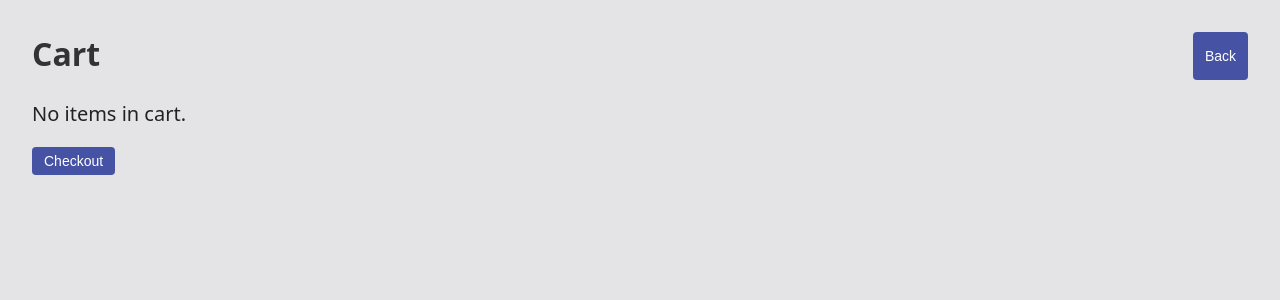
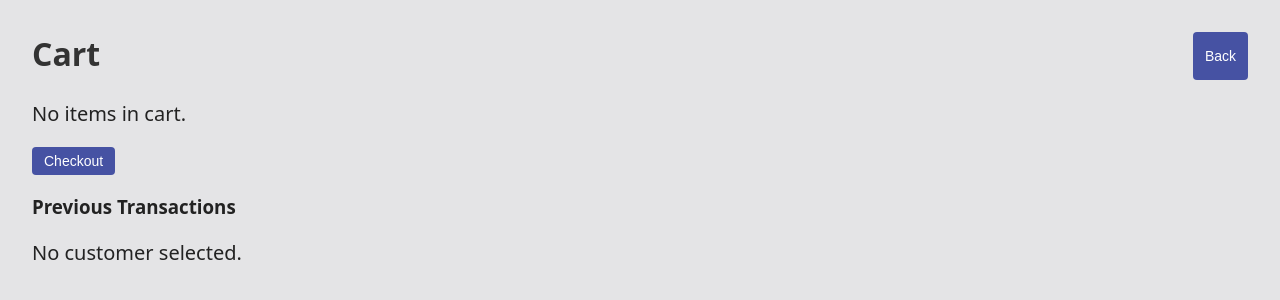
Before and after one commit to NatalieParker/CSE-111-Project, a Flask app: page /cart in a window 1280 px wide. Shown: the top 300 px of the page. Run offline with Flask 3, Linux system fonts and the light colour scheme.

Commit message:
Added Previous Transactions

```diff
--- a/app.py
+++ b/app.py
@@ -7,7 +7,7 @@ app = Flask(__name__)
 
 def get_db_connection():
     conn = sqlite3.connect(DB_PATH)
-    conn.row_factory = sqlite3.Row  # so we can access columns by name
+    conn.row_factory = sqlite3.Row
     return conn
 
 @app.route("/")
@@ -155,5 +155,43 @@ def checkout():
 
     return {"message": "Checkout successful", "transactionKey": new_tkey}
 
+@app.route("/transactions")
+def get_transactions():
+    customer_id = request.args.get("customerId")
+
+    if not customer_id:
+        return jsonify({"error": "Missing customerId"}), 400
+
+    conn = get_db_connection()
+    cur = conn.cursor()
+
+    cur.execute("""
+        SELECT t.t_transactionKey,
+               t.t_transactiondate,
+               t.t_totalpayment,
+               t.t_transactionstatus,
+               s.s_name AS store_name
+        FROM transactions t
+        JOIN store s ON t.t_storeKey = s.s_storeKey
+        WHERE t.t_custKey = ?
+        ORDER BY t.t_transactiondate DESC, t.t_transactionKey DESC;
+    """, (customer_id,))
+
+    rows = cur.fetchall()
+    conn.close()
+
+    return jsonify({
+        "transactions": [
+            {
+                "transactionKey": row["t_transactionKey"],
+                "date": row["t_transactiondate"],
+                "total": row["t_totalpayment"],
+                "status": row["t_transactionstatus"],
+                "storeName": row["store_name"],
+            }
+            for row in rows
+        ]
+    })
+
 if __name__ == "__main__":
     app.run(debug=True)
--- a/static/cart.js
+++ b/static/cart.js
@@ -28,6 +28,58 @@ function updateCartTotal() {
   totalBox.innerHTML = `<strong>Total: $${total.toFixed(2)}</strong>`;
 }
 
+function loadPreviousTransactions() {
+  const customerId = localStorage.getItem("customerId");
+  const container = document.getElementById("transactionsContainer");
+  if (!container) return;
+
+  if (!customerId) {
+    container.innerHTML = "<p>No customer selected.</p>";
+    return;
+  }
+
+  fetch(`/transactions?customerId=${encodeURIComponent(customerId)}`)
+    .then(res => res.json())
+    .then(data => {
+      const txns = data.transactions || [];
+
+      if (txns.length === 0) {
+        container.innerHTML = "<p>No previous transactions.</p>";
+        return;
+      }
+
+      let html = `
+        <table border="1" cellpadding="4" cellspacing="0">
+          <tr>
+            <th>Transaction #</th>
+            <th>Date</th>
+            <th>Store</th>
+            <th>Status</th>
+            <th>Total</th>
+          </tr>
+      `;
+
+      txns.forEach(t => {
+        html += `
+          <tr>
+            <td>${t.transactionKey}</td>
+            <td>${t.date}</td>
+            <td>${t.storeName}</td>
+            <td>${t.status}</td>
+            <td>$${Number(t.total).toFixed(2)}</td>
+          </tr>
+        `;
+      });
+
+      html += "</table>";
+      container.innerHTML = html;
+    })
+    .catch(err => {
+      console.error("Error loading transactions", err);
+      container.innerHTML = "<p>Error loading transactions.</p>";
+    });
+}
+
 function checkout() {
     const cart = JSON.parse(localStorage.getItem("cart")) || [];
     const customerId = localStorage.getItem("customerId");
@@ -55,4 +107,5 @@ function checkout() {
 }
 
 updateCartTotal();
+loadPreviousTransactions();
 document.getElementById("checkoutBtn").addEventListener("click", () => checkout());
--- a/templates/cart.html
+++ b/templates/cart.html
@@ -10,5 +10,8 @@
   <div id="cartTotal"></div>
   <button id="checkoutBtn">Checkout</button>
 
+  <h3>Previous Transactions</h3>
+  <div id="transactionsContainer"></div>
+
   <script src="../static/cart.js"></script>
 {%endblock%}
```
